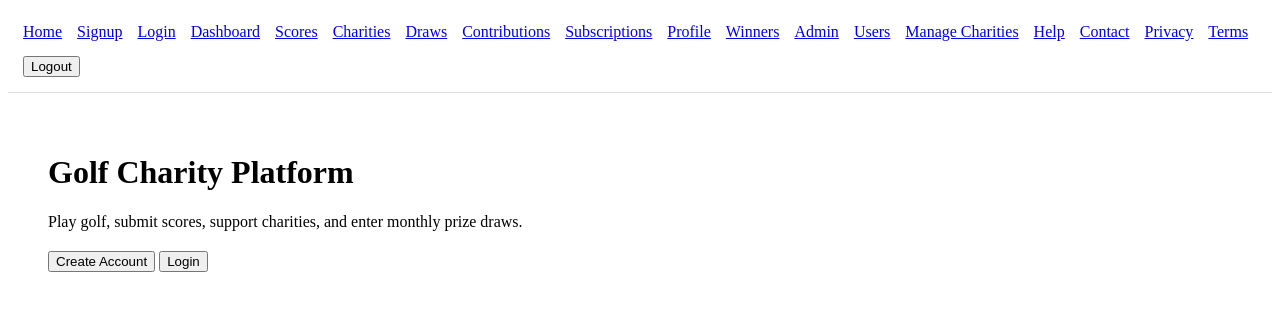
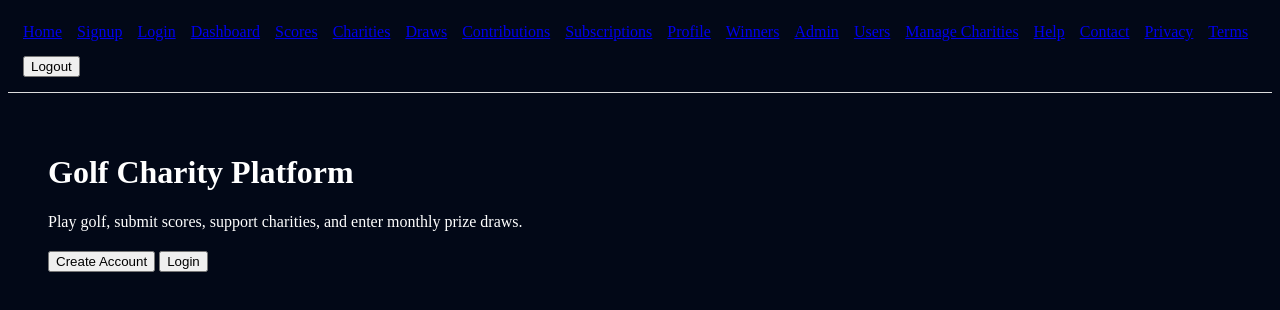
Before and after one commit to Arp8it2/digital-heroes, a Next.js app: page / in a window 1280 px wide. Shown: the top 310 px of the page. Built offline with nearby package versions, Linux system fonts and the light colour scheme; no server answers.

Commit message:
add global styles

```diff
--- /dev/null
+++ b/src/app/globals.css
@@ -0,0 +1,16 @@
+body {
+  background: #020817;
+  color: white;
+}
+
+input,
+select,
+textarea {
+  color: black !important;
+  background: white !important;
+}
+
+input::placeholder,
+textarea::placeholder {
+  color: #666 !important;
+}
--- a/src/app/layout.tsx
+++ b/src/app/layout.tsx
@@ -1,3 +1,4 @@
+import "./globals.css";
 import Navbar from "@/components/Navbar";
 
 export default function RootLayout({
```
